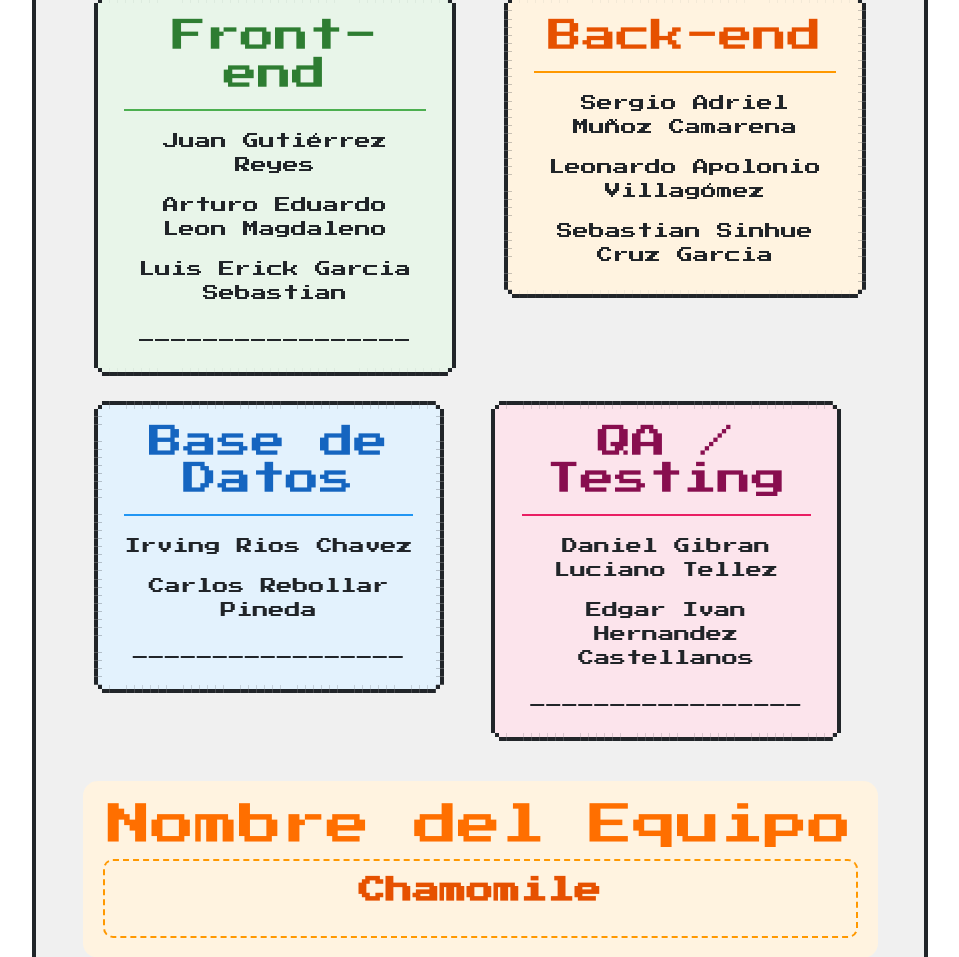
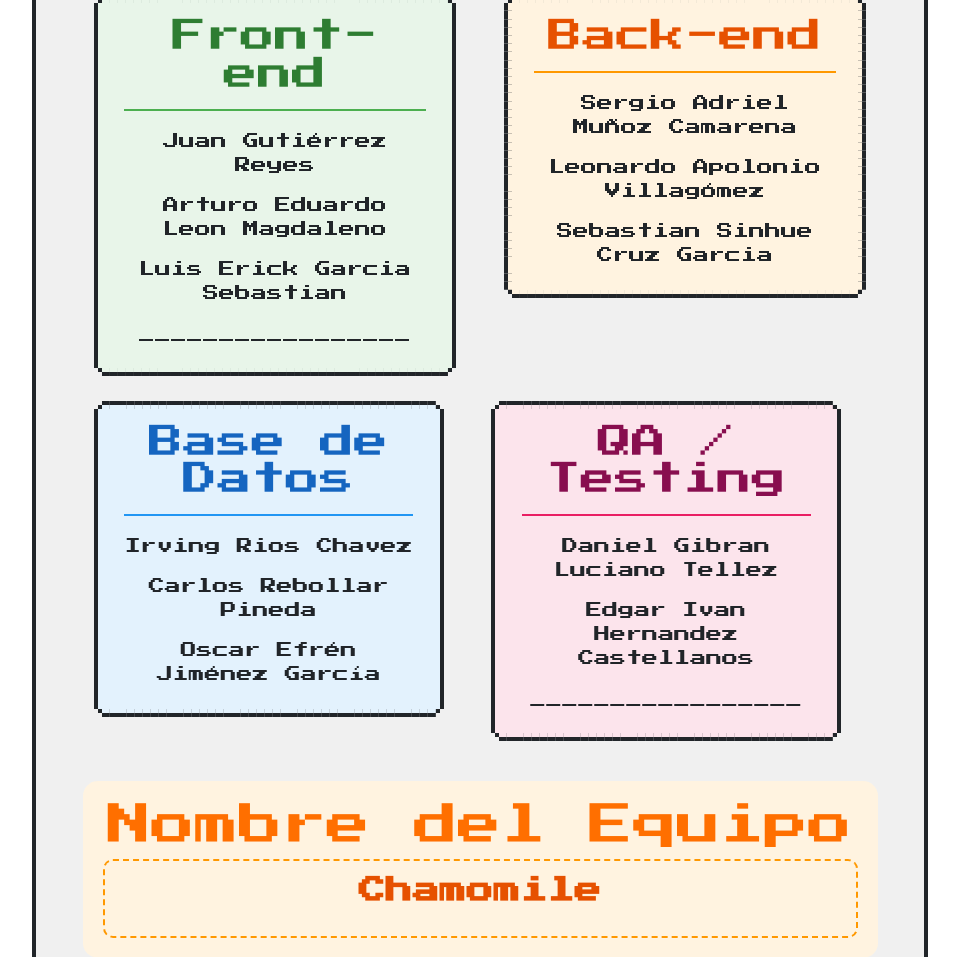
Before and after one commit to SergioAdriel/Hd1_2808_2026-2_EquipoChamomile, a PHP site: page /Controlador/politica_privacidad.php in a window 1280 px wide. Shown: the part 1227-2184 px from the top of the page, without its empty margins (160-1119 px from the left). Run offline with PHP 8.4, Linux system fonts and the light colour scheme; some libraries are stand-ins or nearby versions.

Commit message:
Update privacy policy to include new contributor

```diff
--- a/Proyecto/Controlador/politica_privacidad.php
+++ b/Proyecto/Controlador/politica_privacidad.php
@@ -84,7 +84,7 @@ require __DIR__ . '/../musica.php';
             <ul style="list-style: none; padding: 0;">
               <li style="padding: 8px 0;">Irving Rios Chavez</li>
               <li style="padding: 8px 0;">Carlos Rebollar Pineda</li>
-              <li style="padding: 8px 0;">_________________</li>
+              <li style="padding: 8px 0;">Oscar Efrén Jiménez García</li>
             </ul>
           </div>
         </div>
```
